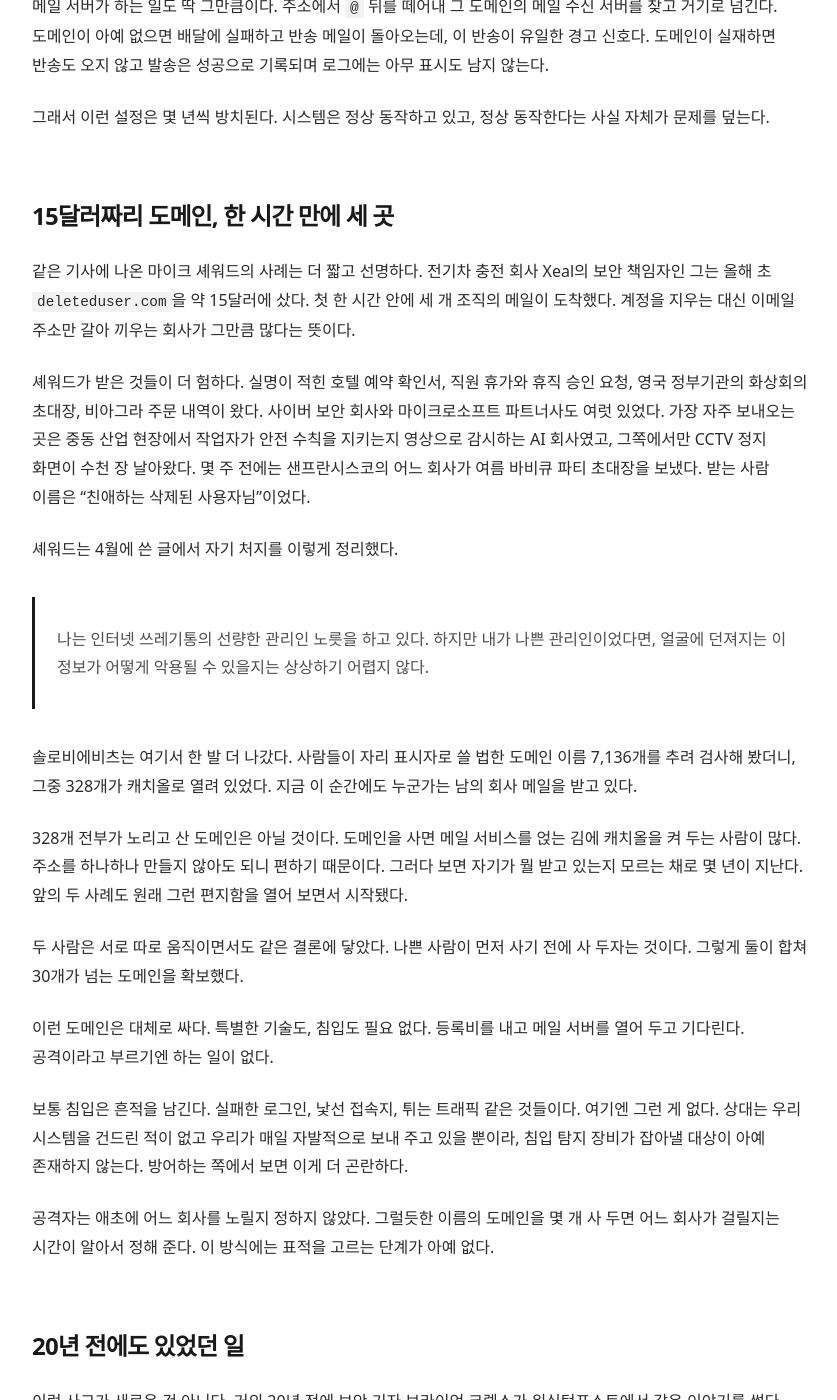
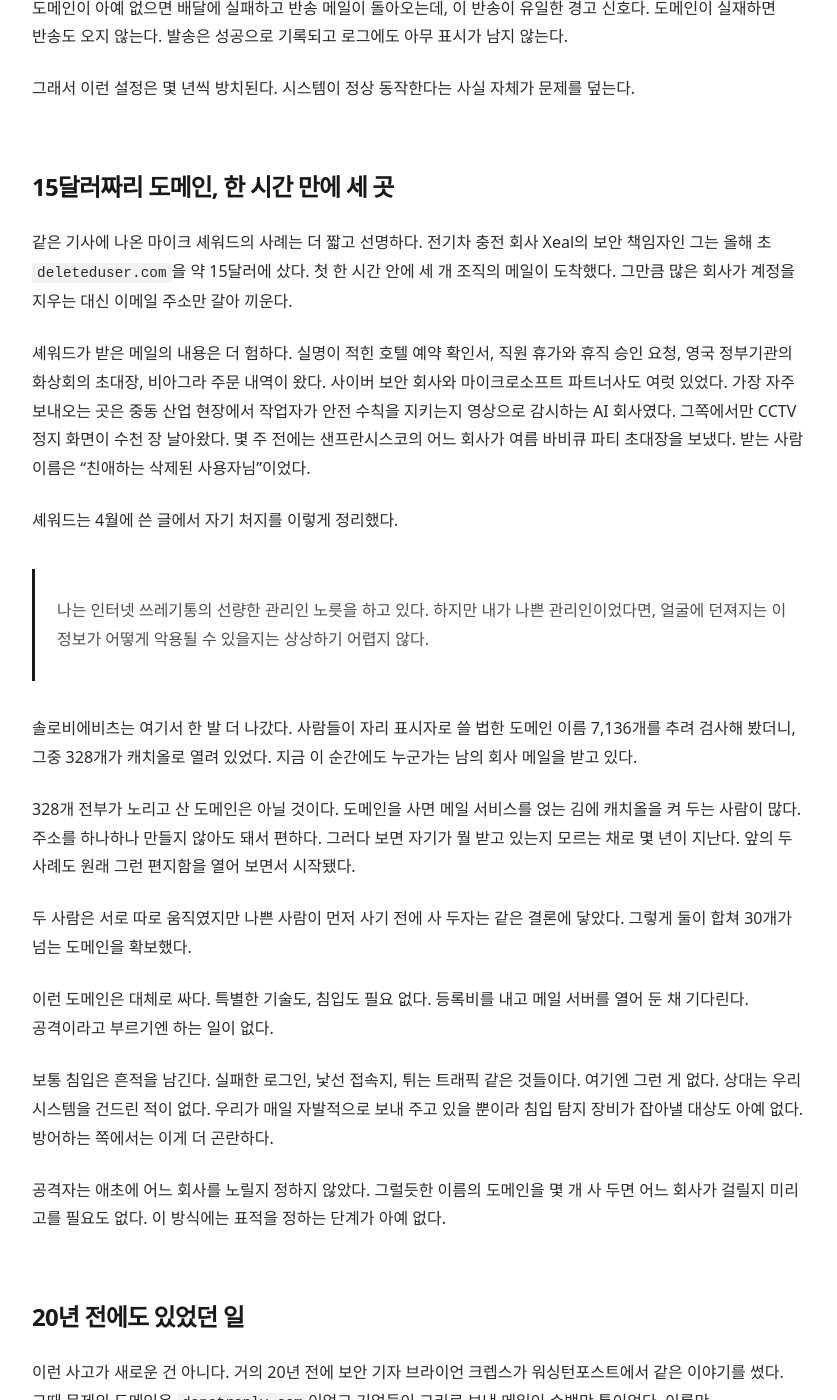
Before and after one commit to enebin/enebin.github.io, a Jekyll site: the page built from _posts/2026-08-12-noreply-domain-leak.md, in a window 1280 px wide and 1400 px high, scrolled down 3659 px. Shown: the whole window, without its empty margins (218-1055 px from the left). Built offline with Jekyll 4.4.1, drawn with Linux system fonts in a browser that asks for light colours; some web fonts are replaced; comment, search, counter and statistics services are not loaded; some of the changed text lies outside the part shown.

Commit message:
docs: noreply 도메인 유출 글 문체 다듬기

```diff
--- a/_posts/2026-08-12-noreply-domain-leak.md
+++ b/_posts/2026-08-12-noreply-domain-leak.md
@@ -12,9 +12,9 @@ image: /assets/images/noreply-domain-leak-cover.svg
 
 문제는 그 도메인이 진짜로 존재한다는 것이다. 그리고 살 수 있다.
 
-2026년 8월 10일, 매트 버지스가 WIRED에 보안 연구자 코리 솔로비에비츠의 사례를 썼다. Ars Technica에도 같은 글이 실렸다. 솔로비에비츠는 2020년에 `noreply.us`를, 2024년에 `noreply.net`을 샀다. 원래는 자기 메일을 걸러 쓰려고 산 것이었다. 어떤 주소로 오든 다 받게 해 두면 서비스마다 다른 주소를 만들어 쓸 수 있으니 프라이버시에 유리하다.
+2026년 8월 10일, 매트 버지스가 WIRED에 보안 연구자 코리 솔로비에비츠의 사례를 썼다. Ars Technica에도 같은 글이 실렸다. 솔로비에비츠는 2020년에 `noreply.us`를, 2024년에 `noreply.net`을 샀다. 원래 자기 메일을 걸러 쓰려고 샀다. 어떤 주소로 오든 다 받게 해 두면 서비스마다 다른 주소를 만들어 쓸 수 있으니 프라이버시에 유리하다.
 
-그런데 자기가 만든 적 없는 주소로 남의 메일이 들어오기 시작했다. 2024년 12월 이후 `noreply.net` 한 곳으로만 401,796통이 도착했다. 하루 평균 699.99통꼴이다. 그의 표현으로는 이렇다.
+그런데 자기가 만든 적 없는 주소로 남의 메일이 들어오기 시작했다. 2024년 12월 이후 `noreply.net` 한 곳으로만 401,796통이 도착했다. 하루 평균 699.99통꼴이다. 그는 이렇게 표현했다.
 
 > 나도 모르게 허니팟을 하나 만들어 버렸다.
 
@@ -22,13 +22,13 @@ image: /assets/images/noreply-domain-leak-cover.svg
 
 ## 40만 통이 한 사람 편지함에 쌓였다
 
-첨부 파일이 붙은 메일만 28,365통이었다. 시청이 만든 부상 보고서, 수리 서비스 주문서, 어느 학교 플랫폼의 계정 개설 안내가 들어 있었다. 테스트용 플랫폼 자격 증명이 특히 많았고, 남의 피자 주문 확인 메일까지 왔다. 숫자보다 내용이 문제였다.
+첨부 파일이 붙은 메일만 28,365통이었다. 시청이 만든 부상 보고서, 수리 서비스 주문서, 어느 학교 플랫폼의 계정 개설 안내가 들어 있었다. 테스트용 플랫폼 자격 증명이 특히 많았고 남의 피자 주문 확인 메일까지 왔다. 숫자보다 내용이 문제였다.
 
-첨부 파일이 특히 문제가 되는 이유는 자동 발송 메일의 구조 때문이다. 본문은 대개 "아래 내용을 확인하세요" 정도로 짧고 실제 내용은 파일에 들어 있다. 사람이 직접 쓴 메일이라면 조심할 만한 자료도, 시스템이 매일 만들어 보내는 자료에는 그런 검열이 없다.
+첨부 파일이 특히 문제인 건 자동 발송 메일의 구조 때문이다. 본문은 대개 "아래 내용을 확인하세요" 정도로 짧고 실제 내용은 파일에 들어 있다. 사람이 직접 쓴 메일이라면 조심할 만한 자료도, 시스템이 매일 만들어 보내면 누구도 미리 걸러내지 않는다.
 
 보낸 쪽도 한두 군데가 아니다. 발신 주소는 14,000개가 넘었고 이를 도메인 단위로 묶어도 6,200개다. 어느 한 회사가 설정을 잘못해서 벌어진 일이라기엔 범위가 너무 넓다.
 
-이 자료를 받은 사람이 연구자였던 건 운이 좋은 쪽이다. 그는 8월 데프콘 보안 컨퍼런스에서 이 문제를 발표하고 피해 기업들에 개별로 알리고 있다. 같은 도메인을 범죄 조직이나 국가 지원 해킹 그룹이 샀다면 어떻게 됐을까. 회사 이름과 부서, 실명, 회의 시간, 내부 시스템이 보내는 알림의 생김새가 매일 배달된다. 표적형 공격을 준비하는 쪽에서는 정찰 단계를 통째로 건너뛴다. 솔로비에비츠가 안도하는 대목도 거기다. 그 도메인이 하필 자기 손에 들어왔다는 것.
+연구자가 이 자료를 받은 건 그나마 다행이다. 그는 8월 데프콘 보안 컨퍼런스에서 이 문제를 발표하고 피해 기업들에 개별로 알리고 있다. 같은 도메인을 범죄 조직이나 국가 지원 해킹 그룹이 샀다면 어떻게 됐을까. 회사 이름과 부서, 실명, 회의 시간, 내부 시스템이 보내는 알림의 생김새가 매일 배달된다. 표적형 공격을 준비하는 쪽은 정찰 단계를 통째로 건너뛴다. 솔로비에비츠도 그 도메인이 하필 자기 손에 들어왔다는 사실에 안도한다.
 
 <figure>
   <img src="/assets/images/noreply-domain-leak-funnel.svg" alt="401796통의 수신 메일 중 28365통에 첨부 파일이 있고, 발신 주소는 14000개, 도메인으로 묶으면 6200개라는 것을 단계별로 보여주는 그림">
@@ -41,7 +41,7 @@ image: /assets/images/noreply-domain-leak-cover.svg
 
 왜 하필 `noreply.net`이었을까. 답장을 받지 않는 주소를 뜻하는 단어가 `noreply`이고 도메인 형태로 만들려면 뒤에 뭐라도 붙여야 한다. `.com`은 오래전에 팔렸을 테니 `.net`을 붙인다. 예제 코드에서 본 주소를 그대로 옮겨 적기도 한다. 아무도 실재하는 도메인을 적었다고 생각하지 않는다. 자기 머릿속에서는 그냥 "여기는 비워 두는 칸"이라는 뜻이었기 때문이다.
 
-퇴사자 처리 과정에서도 같은 일이 벌어진다. 계정을 지우면 메일 시스템에 남은 주소가 비게 되는데, 이때 빈칸을 채우려고 `삭제된사용자@어딘가` 형태의 주소를 넣어 두는 경우가 있다. 그 뒤로 그 사람 앞으로 오던 알림은 계속 그 주소로 흘러간다.
+퇴사자 처리 과정에서도 같은 일이 벌어진다. 계정을 지우면 메일 시스템에 남은 주소가 비는데, 이때 빈칸을 채우려고 `삭제된사용자@어딘가` 형태의 주소를 넣어 두는 경우가 있다. 그 뒤에도 그 사람에게 오던 알림은 계속 그 주소로 흘러간다.
 
 여기에 캐치올 설정이 겹치면 사고가 완성된다. **캐치올은 도메인 앞에 어떤 이름이 붙어 있든 일단 다 받는 설정이다.** `abc@noreply.net`도 `우리회사@noreply.net`도 전부 한 편지함으로 들어온다. 도메인 주인은 상대가 무슨 주소를 지어냈는지 미리 알 필요가 없다.
 
@@ -50,17 +50,17 @@ image: /assets/images/noreply-domain-leak-cover.svg
   <figcaption>메일은 사라지지 않는다. 그 도메인을 가진 사람에게 배달된다.</figcaption>
 </figure>
 
-메일은 없어지는 물건이 아니다. 주소에 적힌 도메인을 찾아가고, 그 도메인에 주인이 있으면 주인에게 간다. 그게 전부다.
+메일은 없어지는 물건이 아니다. 주소에 적힌 도메인을 찾아가고 그 도메인에 주인이 있으면 주인에게 간다. 그게 전부다.
 
-메일 서버가 하는 일도 딱 그만큼이다. 주소에서 `@` 뒤를 떼어내 그 도메인의 메일 수신 서버를 찾고 거기로 넘긴다. 도메인이 아예 없으면 배달에 실패하고 반송 메일이 돌아오는데, 이 반송이 유일한 경고 신호다. 도메인이 실재하면 반송도 오지 않고 발송은 성공으로 기록되며 로그에는 아무 표시도 남지 않는다.
+메일 서버가 하는 일도 딱 그만큼이다. 주소에서 `@` 뒤를 떼어내 그 도메인의 메일 수신 서버를 찾은 다음 넘긴다. 도메인이 아예 없으면 배달에 실패하고 반송 메일이 돌아오는데, 이 반송이 유일한 경고 신호다. 도메인이 실재하면 반송도 오지 않는다. 발송은 성공으로 기록되고 로그에도 아무 표시가 남지 않는다.
 
-그래서 이런 설정은 몇 년씩 방치된다. 시스템은 정상 동작하고 있고, 정상 동작한다는 사실 자체가 문제를 덮는다.
+그래서 이런 설정은 몇 년씩 방치된다. 시스템이 정상 동작한다는 사실 자체가 문제를 덮는다.
 
 ## 15달러짜리 도메인, 한 시간 만에 세 곳
 
-같은 기사에 나온 마이크 셰워드의 사례는 더 짧고 선명하다. 전기차 충전 회사 Xeal의 보안 책임자인 그는 올해 초 `deleteduser.com`을 약 15달러에 샀다. 첫 한 시간 안에 세 개 조직의 메일이 도착했다. 계정을 지우는 대신 이메일 주소만 갈아 끼우는 회사가 그만큼 많다는 뜻이다.
+같은 기사에 나온 마이크 셰워드의 사례는 더 짧고 선명하다. 전기차 충전 회사 Xeal의 보안 책임자인 그는 올해 초 `deleteduser.com`을 약 15달러에 샀다. 첫 한 시간 안에 세 개 조직의 메일이 도착했다. 그만큼 많은 회사가 계정을 지우는 대신 이메일 주소만 갈아 끼운다.
 
-셰워드가 받은 것들이 더 험하다. 실명이 적힌 호텔 예약 확인서, 직원 휴가와 휴직 승인 요청, 영국 정부기관의 화상회의 초대장, 비아그라 주문 내역이 왔다. 사이버 보안 회사와 마이크로소프트 파트너사도 여럿 있었다. 가장 자주 보내오는 곳은 중동 산업 현장에서 작업자가 안전 수칙을 지키는지 영상으로 감시하는 AI 회사였고, 그쪽에서만 CCTV 정지 화면이 수천 장 날아왔다. 몇 주 전에는 샌프란시스코의 어느 회사가 여름 바비큐 파티 초대장을 보냈다. 받는 사람 이름은 "친애하는 삭제된 사용자님"이었다.
+셰워드가 받은 메일의 내용은 더 험하다. 실명이 적힌 호텔 예약 확인서, 직원 휴가와 휴직 승인 요청, 영국 정부기관의 화상회의 초대장, 비아그라 주문 내역이 왔다. 사이버 보안 회사와 마이크로소프트 파트너사도 여럿 있었다. 가장 자주 보내오는 곳은 중동 산업 현장에서 작업자가 안전 수칙을 지키는지 영상으로 감시하는 AI 회사였다. 그쪽에서만 CCTV 정지 화면이 수천 장 날아왔다. 몇 주 전에는 샌프란시스코의 어느 회사가 여름 바비큐 파티 초대장을 보냈다. 받는 사람 이름은 "친애하는 삭제된 사용자님"이었다.
 
 셰워드는 4월에 쓴 글에서 자기 처지를 이렇게 정리했다.
 
@@ -68,29 +68,29 @@ image: /assets/images/noreply-domain-leak-cover.svg
 
 솔로비에비츠는 여기서 한 발 더 나갔다. 사람들이 자리 표시자로 쓸 법한 도메인 이름 7,136개를 추려 검사해 봤더니, 그중 328개가 캐치올로 열려 있었다. 지금 이 순간에도 누군가는 남의 회사 메일을 받고 있다.
 
-328개 전부가 노리고 산 도메인은 아닐 것이다. 도메인을 사면 메일 서비스를 얹는 김에 캐치올을 켜 두는 사람이 많다. 주소를 하나하나 만들지 않아도 되니 편하기 때문이다. 그러다 보면 자기가 뭘 받고 있는지 모르는 채로 몇 년이 지난다. 앞의 두 사례도 원래 그런 편지함을 열어 보면서 시작됐다.
+328개 전부가 노리고 산 도메인은 아닐 것이다. 도메인을 사면 메일 서비스를 얹는 김에 캐치올을 켜 두는 사람이 많다. 주소를 하나하나 만들지 않아도 돼서 편하다. 그러다 보면 자기가 뭘 받고 있는지 모르는 채로 몇 년이 지난다. 앞의 두 사례도 원래 그런 편지함을 열어 보면서 시작됐다.
 
-두 사람은 서로 따로 움직이면서도 같은 결론에 닿았다. 나쁜 사람이 먼저 사기 전에 사 두자는 것이다. 그렇게 둘이 합쳐 30개가 넘는 도메인을 확보했다.
+두 사람은 서로 따로 움직였지만 나쁜 사람이 먼저 사기 전에 사 두자는 같은 결론에 닿았다. 그렇게 둘이 합쳐 30개가 넘는 도메인을 확보했다.
 
-이런 도메인은 대체로 싸다. 특별한 기술도, 침입도 필요 없다. 등록비를 내고 메일 서버를 열어 두고 기다린다. 공격이라고 부르기엔 하는 일이 없다.
+이런 도메인은 대체로 싸다. 특별한 기술도, 침입도 필요 없다. 등록비를 내고 메일 서버를 열어 둔 채 기다린다. 공격이라고 부르기엔 하는 일이 없다.
 
-보통 침입은 흔적을 남긴다. 실패한 로그인, 낯선 접속지, 튀는 트래픽 같은 것들이다. 여기엔 그런 게 없다. 상대는 우리 시스템을 건드린 적이 없고 우리가 매일 자발적으로 보내 주고 있을 뿐이라, 침입 탐지 장비가 잡아낼 대상이 아예 존재하지 않는다. 방어하는 쪽에서 보면 이게 더 곤란하다.
+보통 침입은 흔적을 남긴다. 실패한 로그인, 낯선 접속지, 튀는 트래픽 같은 것들이다. 여기엔 그런 게 없다. 상대는 우리 시스템을 건드린 적이 없다. 우리가 매일 자발적으로 보내 주고 있을 뿐이라 침입 탐지 장비가 잡아낼 대상도 아예 없다. 방어하는 쪽에서는 이게 더 곤란하다.
 
-공격자는 애초에 어느 회사를 노릴지 정하지 않았다. 그럴듯한 이름의 도메인을 몇 개 사 두면 어느 회사가 걸릴지는 시간이 알아서 정해 준다. 이 방식에는 표적을 고르는 단계가 아예 없다.
+공격자는 애초에 어느 회사를 노릴지 정하지 않았다. 그럴듯한 이름의 도메인을 몇 개 사 두면 어느 회사가 걸릴지 미리 고를 필요도 없다. 이 방식에는 표적을 정하는 단계가 아예 없다.
 
 ## 20년 전에도 있었던 일
 
-이런 사고가 새로운 건 아니다. 거의 20년 전에 보안 기자 브라이언 크렙스가 워싱턴포스트에서 같은 이야기를 썼다. 그때 문제의 도메인은 `donotreply.com`이었고, 기업들이 그리로 보낸 메일이 수백만 통이었다. 이름만 `donotreply`에서 `noreply`로 바뀐 채 20년이 지났다.
+이런 사고가 새로운 건 아니다. 거의 20년 전에 보안 기자 브라이언 크렙스가 워싱턴포스트에서 같은 이야기를 썼다. 그때 문제의 도메인은 `donotreply.com`이었고 기업들이 그리로 보낸 메일이 수백만 통이었다. 이름만 `donotreply`에서 `noreply`로 바뀐 채 20년이 지났다.
 
 이 기사를 다룬 해외 커뮤니티 lobste.rs에는 비슷한 경험담이 줄줄이 달렸다. `이름.성@gmail.com` 같은 흔한 주소를 가진 사람들이 남의 의료 기록, 항공권, 청구서를 받는다는 이야기다. 어떤 사람은 테슬라 원격 제어 권한 확인 메일을 받았고 어떤 사람은 대학 조교로 등록되는 바람에 시험지 PDF를 받았다.
 
 이 기사를 소개한 GeekNews 댓글에는 서울시 동사무소 통보가 자기 번호로 계속 온다는 국내 사례가 올라왔다. 여러 번 시정을 요청하고 민원을 넣고 정보공개청구까지 해서 겨우 멈췄는데 담당자가 바뀌자 다시 시작됐다고 한다.
 
-이 이야기가 알려 주는 게 하나 더 있다. 받는 쪽이 알려 줘도 잘 안 고쳐진다. 잘못 받은 사람은 보낸 조직의 담당자가 누구인지 모르고 조직 안에는 이런 신고를 받는 창구가 없으며, 겨우 연결돼서 고쳐도 담당자가 바뀌면 원래 설정이 돌아온다. 문제를 아는 사람은 밖에 있고 고칠 권한은 안에 있는 구조라 정보가 건너오지 못한다.
+받는 쪽이 알려 줘도 잘 안 고쳐진다는 문제도 있다. 잘못 받은 사람은 보낸 조직의 담당자가 누구인지 모른다. 조직 안에는 이런 신고를 받는 창구가 없고 겨우 연결돼서 고쳐도 담당자가 바뀌면 원래 설정이 돌아온다. 문제를 아는 사람은 밖에 있고 고칠 권한은 안에 있는 구조라 정보가 건너오지 못한다.
 
-두 연구자도 같은 벽에 부딪혔다. 조용히 고친 곳도 있지만 답이 없는 곳이 더 많았다. 무엇보다 보내는 곳이 너무 많아서 다 알리는 게 불가능하다. 솔로비에비츠는 이걸 다 처리하려면 이제 본업을 그만둬야 할 지경이라고 했고, 그래서 개별 통보 대신 공개 발표를 택했다.
+두 연구자도 같은 벽에 부딪혔다. 조용히 고친 곳도 있지만 답이 없는 곳이 더 많았다. 무엇보다 보내는 곳이 너무 많아서 다 알리는 게 불가능하다. 솔로비에비츠는 이걸 다 처리하려면 이제 본업을 그만둬야 할 지경이라고 했고 그래서 개별 통보 대신 공개 발표를 택했다.
 
-같은 댓글에서 언급된 가장 극단적인 사례는 `rentahitman.com`이다. 밥 이니스라는 사람이 2005년에 IT 회사를 차리려고 산 도메인이다. hit는 웹 트래픽 집계 단위이고 man은 팀을 뜻하는, 말장난에 가까운 이름이었다. 회사는 안 됐고 도메인만 남았다.
+같은 댓글에서 언급된 가장 극단적인 사례는 `rentahitman.com`이다. 밥 이니스가 2005년에 IT 회사를 차리려고 이 도메인을 샀다. hit는 웹 트래픽 집계 단위이고 man은 팀을 뜻하는, 말장난에 가까운 이름이었다. 회사는 안 됐고 도메인만 남았다.
 
 2008년에 편지함을 열어 보니 청부살인을 의뢰하는 메일이 수백 통 쌓여 있었다. 대부분은 장난으로 보였다. 2010년에 다시 확인했을 때 캐나다에서 온 진지한 의뢰가 하나 있었고 그는 그 내용을 경찰에 넘겼다. 의뢰인은 살인교사로 유죄 판결을 받았다. 그 뒤로 이니스는 10년 동안 스무 건 남짓을 수사기관에 넘겼다. 도메인 하나 잘못 사서 20년째 남의 범죄 의뢰를 접수하고 있다.
 
@@ -98,29 +98,29 @@ image: /assets/images/noreply-domain-leak-cover.svg
 
 가장 간단한 답은 회사가 실제로 가진 도메인을 쓰는 것이다. `noreply@우리회사.com`처럼 적고 그 주소로 온 메일은 서버에서 버리면 된다. 통제권이 우리 손에 있다는 게 핵심이다.
 
-밖으로 나가면 안 되는 주소가 필요하다면 `.invalid`가 있다. RFC 2606이 예약해 둔 최상위 도메인이라 누구도 등록할 수 없다. `noreply@우리회사.invalid`는 어디로도 배달되지 않고, 배달될 수도 없다. 같은 문서가 `.test`, `.example`, `.localhost`도 함께 예약해 뒀다.
+밖으로 나가면 안 되는 주소가 필요하다면 `.invalid`가 있다. RFC 2606이 예약해 둔 최상위 도메인이라 누구도 등록할 수 없다. `noreply@우리회사.invalid`는 어디로도 배달되지 않고 배달될 수도 없다. 같은 문서가 `.test`, `.example`, `.localhost`도 함께 예약해 뒀다.
 
-둘 중 어느 쪽을 고를지는 그 주소가 어떻게 쓰이는지에 달렸다. 사람이 실수로 답장할 여지가 있는 자리라면 회사 도메인이 낫고, 답장이 우리 서버로 들어오니 필요하면 열어 볼 수도 있다. 반대로 절대 배달되면 안 되는 자리라면 `.invalid`가 확실하다. 다만 존재하지 않는 최상위 도메인을 거부하는 검증 로직에 걸릴 수 있으니 넣기 전에 그 값이 어디를 거쳐 가는지는 확인하는 게 좋다.
+둘 중 어느 쪽을 고를지는 그 주소가 어떻게 쓰이는지에 달렸다. 사람이 실수로 답장할 여지가 있는 자리라면 회사 도메인이 낫고 답장이 우리 서버로 들어오니 필요하면 열어 볼 수도 있다. 반대로 절대 배달되면 안 되는 자리라면 `.invalid`가 확실하다. 다만 존재하지 않는 최상위 도메인을 거부하는 검증 로직에 걸릴 수 있으니 넣기 전에 그 값이 어디를 거쳐 가는지는 확인하는 게 좋다.
 
 <figure>
   <img src="/assets/images/noreply-domain-leak-choices.svg" alt="남이 등록할 수 있는 자리 표시자 도메인과 등록이 불가능하거나 회사가 소유한 도메인을 나란히 비교한 그림">
   <figcaption>기준은 하나다. 그 도메인을 남이 살 수 있는가.</figcaption>
 </figure>
 
-기억해 둘 기준은 하나다. **내가 소유하지 않은 도메인은, 언젠가 다른 사람이 소유한다.** 지금 비어 있어도 상관없다. 도메인 등록은 사실상 임대라서 만료되면 누구나 가져갈 수 있다.
+기억해 둘 기준은 하나다. **내가 소유하지 않은 도메인은 언젠가 다른 사람이 소유한다.** 지금 비어 있어도 상관없다. 도메인 등록은 사실상 임대라서 만료되면 누구나 가져갈 수 있다.
 
 지금 쓰고 있는 코드에서는 세 군데를 확인한다. 발신자와 수신자 주소가 하드코딩된 곳, 계정 삭제 로직이 빈 이메일 칸을 채우는 방식, 테스트 환경에서 쓰는 더미 주소가 운영 설정에 섞여 들어갔는지. 이 셋만 훑어도 대부분 걸러진다.
 
 이미 몇 년째 보내고 있었는지 확인하려면 나가는 메일 로그에서 수신 도메인만 뽑아 개수순으로 세어 보면 된다. 우리가 아는 고객사와 협력사 도메인 사이에 아무도 설명하지 못하는 이름이 섞여 있다면 그게 답이다. 조회 한 번이면 끝나는 일인데 지금까지 아무도 안 해 봤기 때문에 남아 있는 문제다.
 
-막는 방향도 하나 더 있다. 메일 서버 쪽에서 허용된 수신 도메인 목록을 정해 두고 그 밖으로는 아예 못 나가게 막는다. 사내 알림처럼 나갈 곳이 뻔한 메일에는 특히 잘 맞는다. 코드 어딘가에 이상한 주소가 남아 있어도 서버 문턱에서 걸린다.
+메일 서버에서도 막을 수 있다. 허용된 수신 도메인 목록을 정해 두고 그 밖으로는 아예 못 나가게 막는다. 사내 알림처럼 나갈 곳이 뻔한 메일에는 특히 잘 맞는다. 코드 어딘가에 이상한 주소가 남아 있어도 서버 문턱에서 걸린다.
 
 ## 정리
 
 이 사건에서 뚫린 것은 아무것도 없다. 취약점도, 침입도, 유출 사고 신고도 없었다. 회사들이 스스로 남의 편지함으로 자료를 보냈을 뿐이다.
 
-기술적으로는 시시한 이야기다. 그래서 더 오래 간다. 심각한 취약점은 발표되고 패치되지만, 설정 파일 한 줄에 잘못 적힌 도메인은 아무도 신고하지 않는다. 메일은 매일 정상적으로 발송되고 아무 오류도 나지 않는다.
+기술적으로는 시시한 이야기다. 그래서 더 오래 간다. 심각한 취약점은 발표되고 패치되지만 설정 파일 한 줄에 잘못 적힌 도메인은 아무도 신고하지 않는다. 메일은 매일 정상적으로 발송되고 아무 오류도 나지 않는다.
 
-밑에 깔린 착각은 하나다. 이름만 보고 그 주소가 어떻게 동작할지 정했다는 것이다. `noreply`라고 썼으니 답장이 안 올 거라고, `deleteduser`라고 썼으니 지워진 사용자일 거라고 생각했다. 하지만 이름은 설명이지 설정이 아니다. 실제로 무슨 일이 벌어질지는 그 도메인의 등록 정보와 메일 서버 설정이 정한다. 이건 메일에만 해당하는 이야기도 아니어서, 지어낸 이름으로 걸어 둔 콜백 주소나 예전 협력사 도메인을 그대로 둔 웹훅 URL도 같은 자리에 있다. 우리 통제 밖에 있는 이름으로 데이터를 내보내고 있다면 형태만 다를 뿐 같은 문제다.
+밑에 깔린 착각은 하나다. 이름만 보고 그 주소가 어떻게 동작할지 정했다. `noreply`라고 썼으니 답장이 안 올 거라고, `deleteduser`라고 썼으니 지워진 사용자일 거라고 생각했다. 하지만 이름은 설명이지 설정이 아니다. 실제로 무슨 일이 벌어질지는 그 도메인의 등록 정보와 메일 서버 설정이 정한다. 이건 메일에만 해당하는 이야기도 아니다. 지어낸 이름으로 걸어 둔 콜백 주소나 예전 협력사 도메인을 그대로 둔 웹훅 URL도 같은 자리에 있다. 우리 통제 밖에 있는 이름으로 데이터를 내보내고 있다면 형태만 다를 뿐 같은 문제다.
 
-`noreply`라고 적었다고 아무도 안 읽는 게 아니다. 읽을 수 있는 사람이 정해질 뿐이고, 그게 우리가 아닐 수 있다.
+`noreply`라고 적었다고 아무도 안 읽는 게 아니다. 읽을 수 있는 사람이 정해질 뿐이고 그게 우리가 아닐 수 있다.
```
